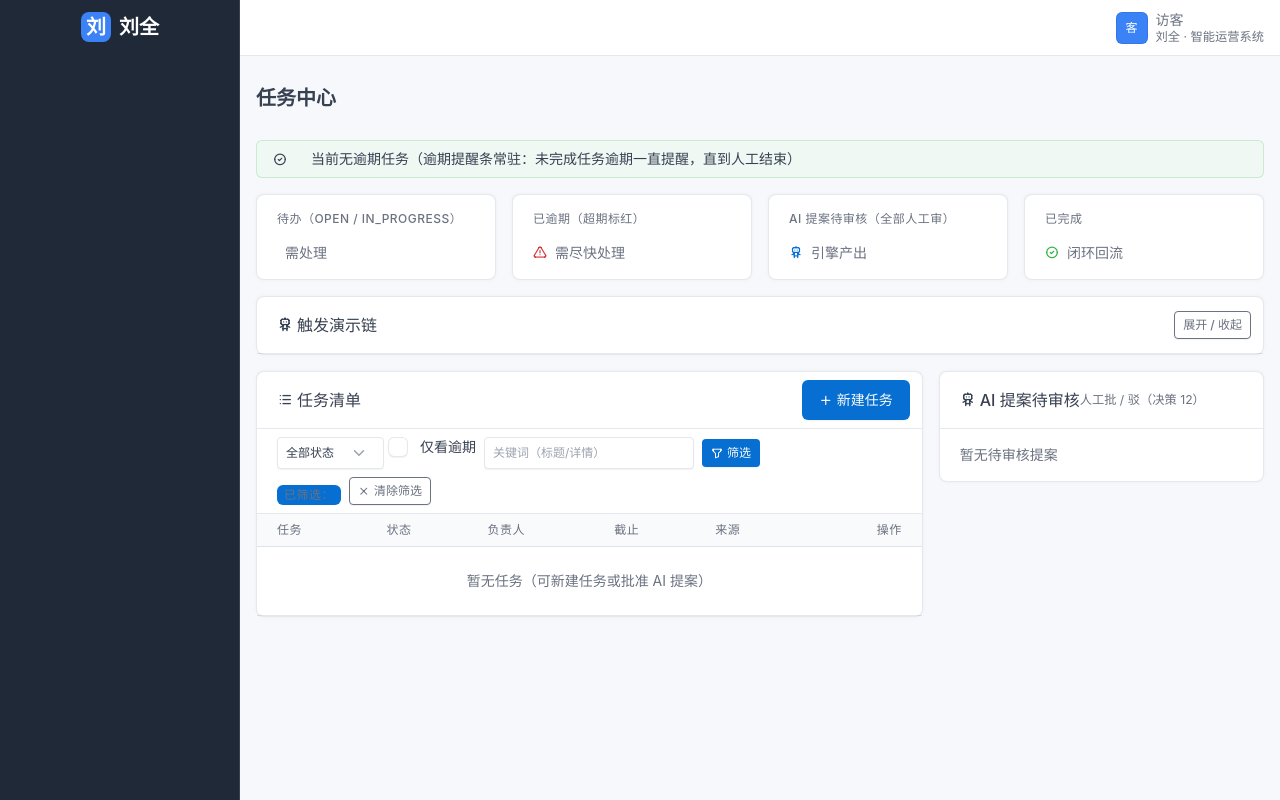
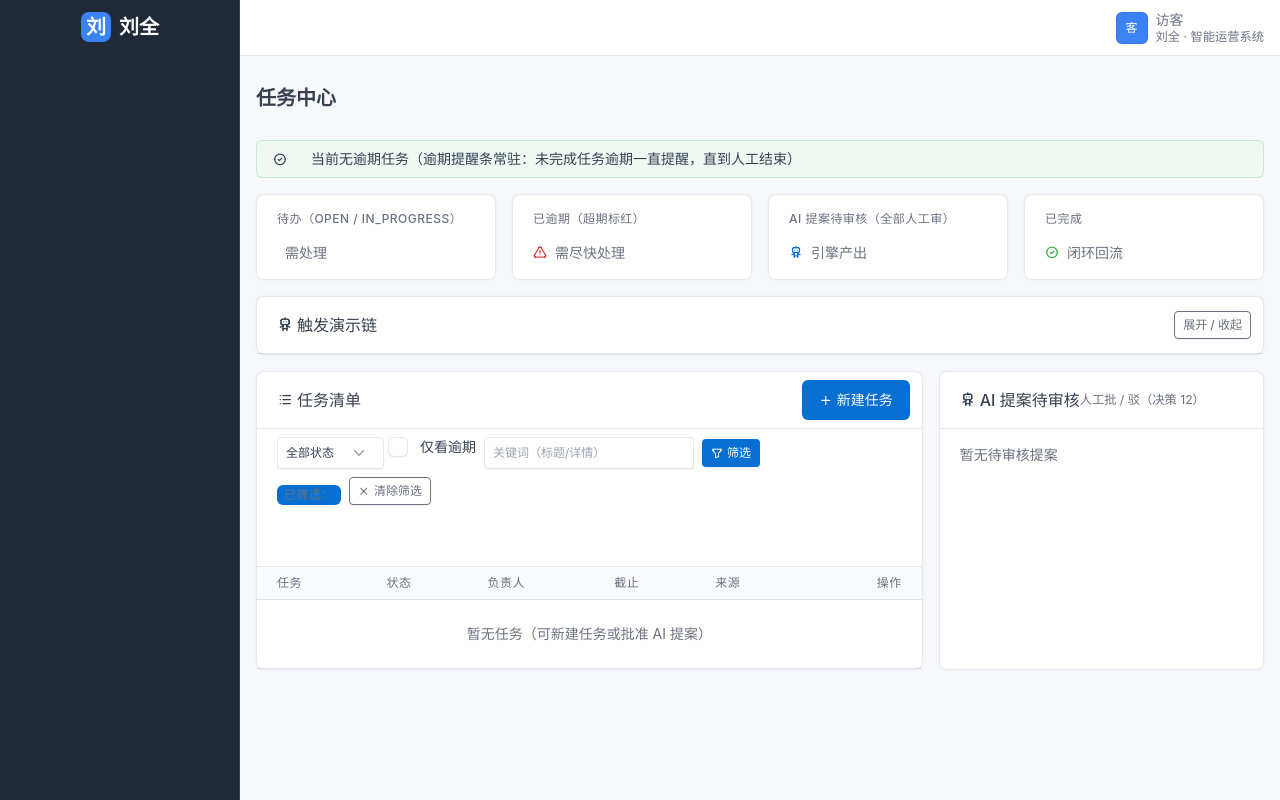
Before and after one commit to winhous/liuquan, a FastAPI app: template web/templates/tasks.html in a window 1280 px wide. Run offline with FastAPI, Linux system fonts and the light colour scheme; the template is opened without the code that fills it, so the values that code supplies are empty; parts of the project's set-up code (start-up, migrations or seed data) failed here and were passed over; some libraries are stand-ins or nearby versions.

Commit message:
feat: AI 提案待审核底端与任务中心对齐——flex 等高卡片 + 列表 max-height 560px 内部滚动（header 固定）

```diff
--- a/web/static/app.css
+++ b/web/static/app.css
@@ -19,9 +19,12 @@
 /* 页面背景微调（Tabler 默认浅灰，更干净的白色工作区） */
 .page-wrapper { background: #f6f8fb; }
 
-/* AI 提案待审核：固定高度 + 超出滚动条（复核反馈 2026-08-28） */
+/* AI 提案待审核：等高卡片内滚动（复核反馈 2026-08-28）——
+   行 flex stretch 让两卡片等高（底端对齐）；提案列表 max-height 限制内部
+   高度，超出滚动条——内容多时列表在卡片内滚动，header 固定，底端仍对齐。 */
 .proposal-list {
-  max-height: 640px;          /* 与左栏任务列表视觉高度对齐 */
+  min-height: 240px;          /* 提案少时也保持可辨识高度 */
+  max-height: 560px;          /* 列表内部上限：超出即滚动（卡片底端仍随行等高） */
   overflow-y: auto;           /* 超出滚动 */
   overscroll-behavior: contain; /* 滚动到底不穿透页面 */
 }
--- a/web/templates/tasks.html
+++ b/web/templates/tasks.html
@@ -136,10 +136,10 @@
   </div>
 </div>
 
-<div class="row g-3 mt-0">
+<div class="row g-3 mt-0 align-items-stretch">
   <!-- 任务清单 -->
-  <div class="col-lg-8">
-    <div class="card">
+  <div class="col-lg-8 d-flex">
+    <div class="card w-100">
       <div class="card-header">
         <h3 class="card-title"><i class="ti ti-list me-1"></i>任务清单</h3>
         <div class="card-actions d-flex gap-2">
@@ -254,14 +254,14 @@
   </div>
 
   <!-- AI 提案待审核（全部人工审，决策 12；依据强制展示，决策 16）
-       复核反馈：固定高度 + 超出滚动条展示 -->
-  <div class="col-lg-4">
-    <div class="card">
+       复核反馈：固定高度滚动 + 底端与任务中心对齐（等高卡片，flex 布局） -->
+  <div class="col-lg-4 d-flex">
+    <div class="card w-100 d-flex flex-column">
       <div class="card-header">
         <h3 class="card-title"><i class="ti ti-robot me-1"></i>AI 提案待审核</h3>
         <span class="text-muted small">人工批 / 驳（决策 12）</span>
       </div>
-      <div class="list-group list-group-flush proposal-list">
+      <div class="list-group list-group-flush proposal-list flex-grow-1">
         {% for p in proposals %}
         <div class="list-group-item">
           <div class="d-flex align-items-center gap-2 mb-1">
```
